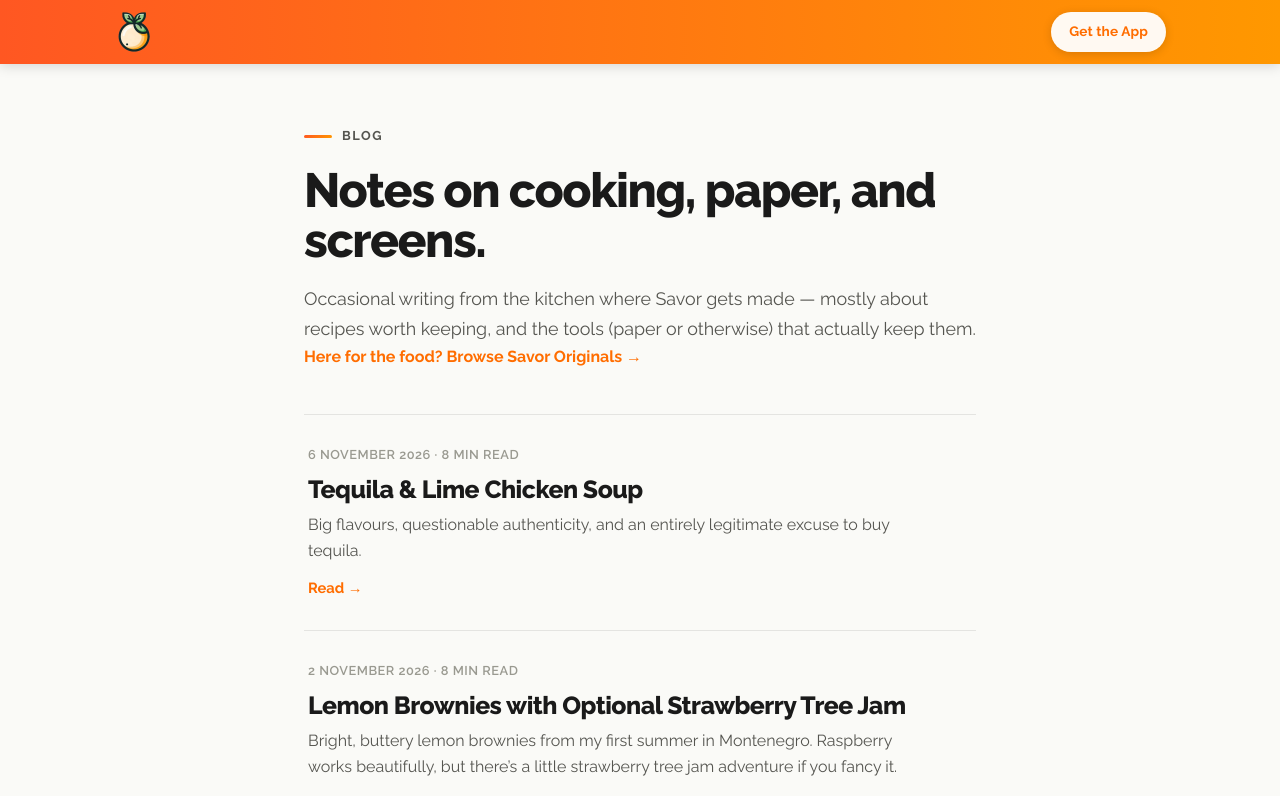
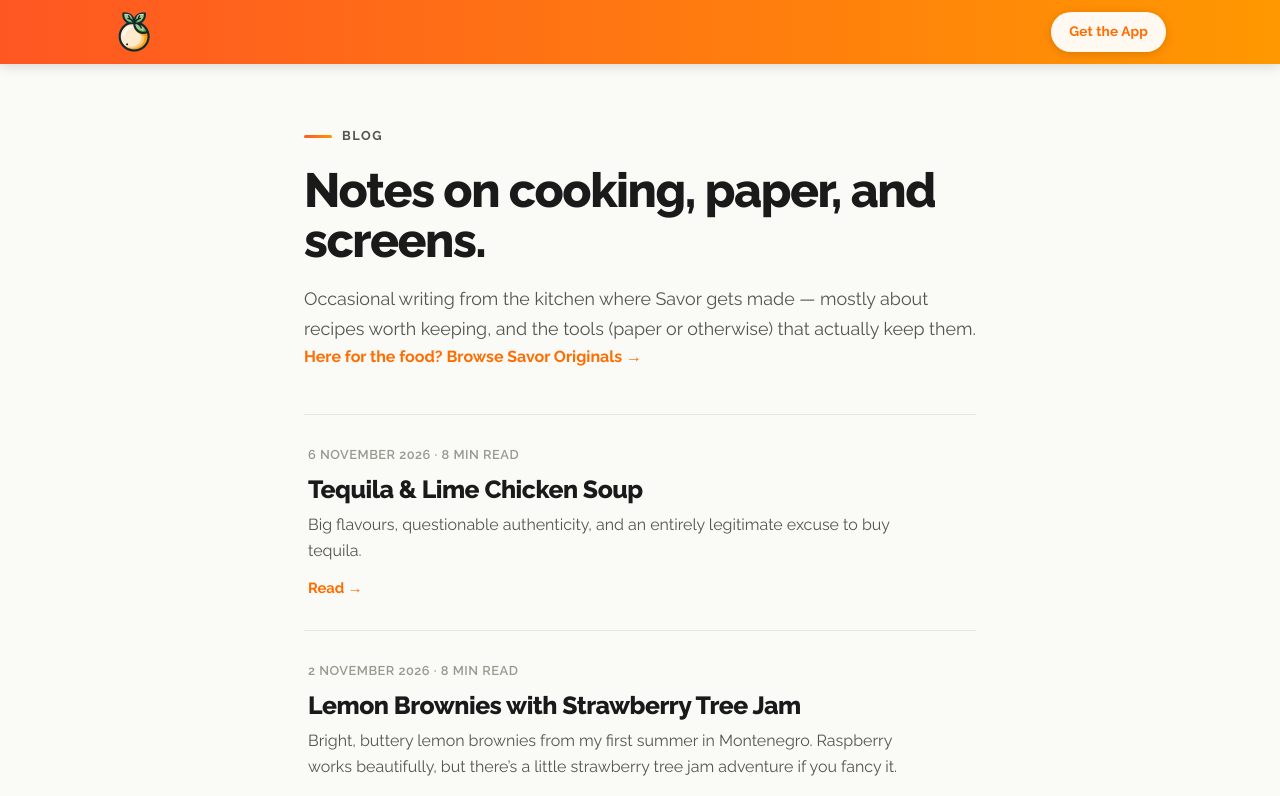
Before and after one commit to CalicoSquid/Savor-landing-page, a React (Vite) app: page /blog in a window 1280 px wide. Shown: the top 796 px of the page. Built offline with nearby package versions, Linux system fonts and the light colour scheme; no server answers.

Commit message:
Clarify strawberry tree jam in brownie recipe search title

```diff
--- a/src/data/blogPosts.js
+++ b/src/data/blogPosts.js
@@ -28,9 +28,9 @@ export const BLOG_POSTS = [
 },
   {
   "slug": "lemon-brownies-strawberry-tree-jam",
-  "title": "Lemon Brownies with Optional Strawberry Tree Jam",
+  "title": "Lemon Brownies with Strawberry Tree Jam",
   "dek": "Bright, buttery lemon brownies from my first summer in Montenegro. Raspberry works beautifully, but there’s a little strawberry tree jam adventure if you fancy it.",
-  "metaTitle": "Lemon Brownies & Optional Strawberry Tree Jam | Savor",
+  "metaTitle": "Lemon Brownies with Strawberry Tree Jam | Savor",
   "metaDesc": "Bright, buttery lemon brownies with a sharp lemon glaze. Makes 9 large or 16 small squares, with an optional strawberry tree jam recipe from Montenegro.",
   "date": "2026-11-02",
   "readTime": "8 min read",
--- a/src/pages/blog/LemonBrownies.jsx
+++ b/src/pages/blog/LemonBrownies.jsx
@@ -10,7 +10,7 @@ const pin = originalPinterestDetails(post)
 const pageUrl = `https://getsavor.recipes/blog/${post.slug}/`
 const recipeMetadata = {
   '@context': 'https://schema.org', '@type': 'Recipe',
-  name: 'Lemon Brownies', description: post.metaDesc, image: post.ogImage,
+  name: 'Lemon Brownies with Strawberry Tree Jam', description: post.metaDesc, image: post.ogImage,
   author: { '@type': 'Person', name: 'Caleb' }, datePublished: post.date,
   prepTime: 'PT15M', cookTime: 'PT28M', totalTime: 'PT43M',
   recipeYield: recipe.serves, recipeCategory: 'Dessert',
@@ -47,7 +47,7 @@ export default function LemonBrownies() {
         <div className="blaff-recipe-content">
           {recipe.imageCaption && <p><em>{recipe.imageCaption}</em></p>}
           <span className="doc-eyebrow">Signature Recipes · Recipe No. 2</span>
-          <h2 id="brownies-recipe-title">Lemon Brownies</h2>
+          <h2 id="brownies-recipe-title">Lemon Brownies with Strawberry Tree Jam</h2>
           <p><em>{recipe.subtitle}</em></p>
           <p><strong>Makes:</strong> {recipe.serves}<br /><strong>Prep:</strong> {recipe.prep} · <strong>Bake:</strong> 22–28 minutes<br /><strong>Tin:</strong> {recipe.equipment}<br /><strong>Allow:</strong> 37–43 minutes, plus time to cool completely and let the glaze set.</p>
           <div className="blaff-recipe-actions">
```
